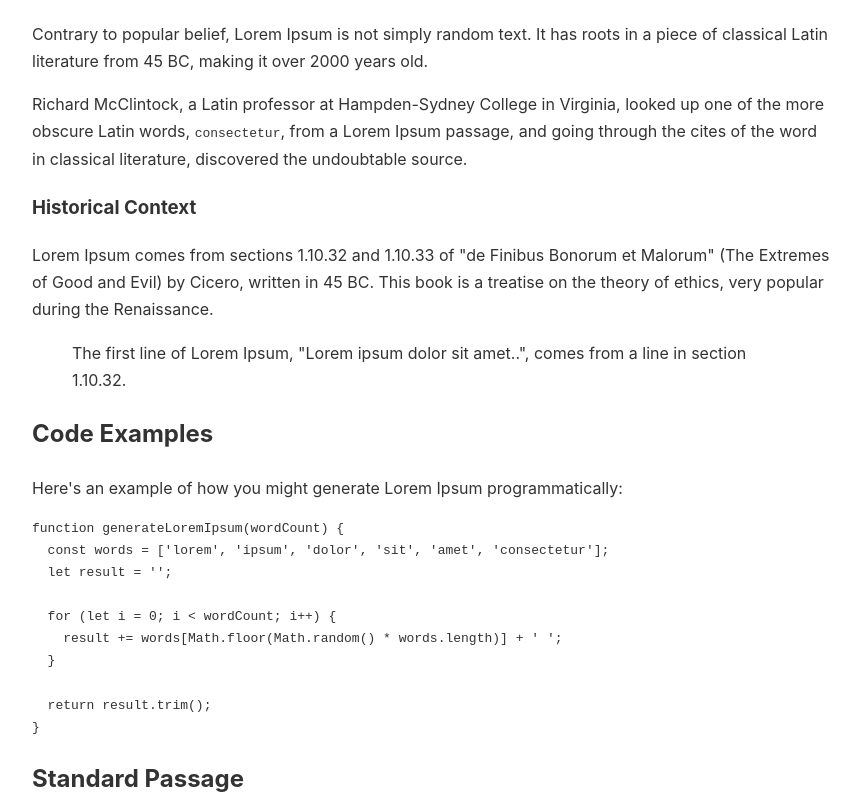
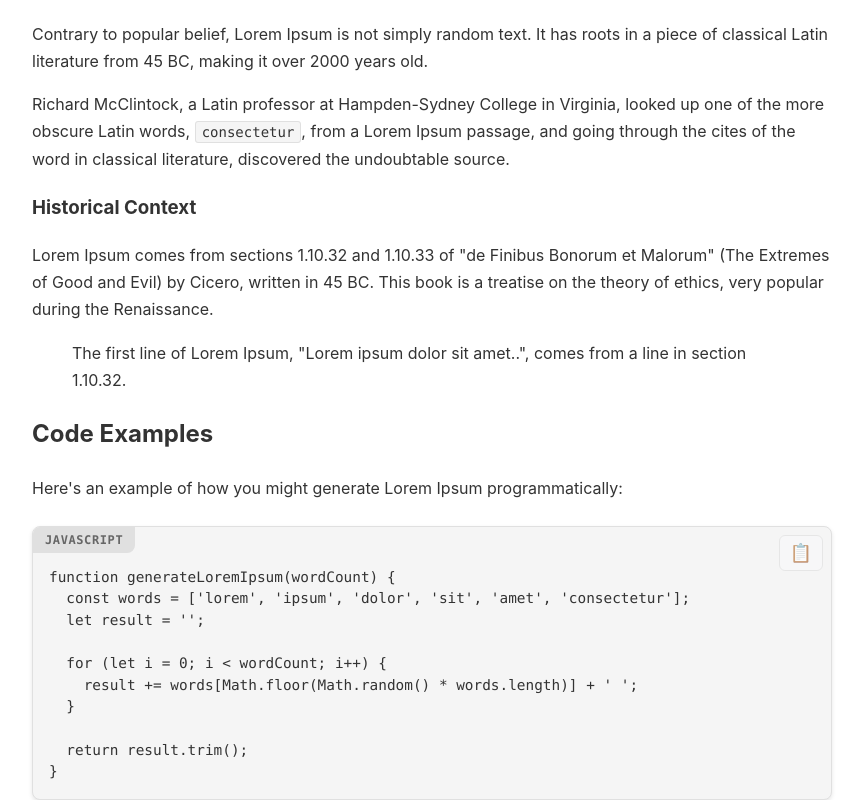
Before and after one commit to jamesmandrews/simple-book, an Angular app: page /chapter/chapter01 in a window 1280 px wide. Shown: the part 1080-1880 px from the top of the page, without its empty margins (348-1211 px from the left). Built offline with nearby package versions, Linux system fonts and the light colour scheme.

Commit message:
add codeblocks, and copy function

```diff
--- a/src/app/components/chapter-viewer/chapter-viewer.component.ts
+++ b/src/app/components/chapter-viewer/chapter-viewer.component.ts
@@ -6,11 +6,12 @@ import { Subject, takeUntil, switchMap, filter, combineLatest, take } from 'rxjs
 import { marked } from 'marked';
 import { BookLoaderService } from '../../services/book-loader.service';
 import { BookContent, NavigationItem } from '../../models/book.model';
+import { CodeCopyDirective } from '../../directives/code-copy.directive';
 
 @Component({
   selector: 'app-chapter-viewer',
   standalone: true,
-  imports: [CommonModule, RouterLink],
+  imports: [CommonModule, RouterLink, CodeCopyDirective],
   templateUrl: './chapter-viewer.component.html',
   styleUrl: './chapter-viewer.component.css'
 })
--- a/src/app/components/print-view/print-view.component.ts
+++ b/src/app/components/print-view/print-view.component.ts
@@ -5,11 +5,12 @@ import { Subject, takeUntil, forkJoin } from 'rxjs';
 import { marked } from 'marked';
 import { BookLoaderService } from '../../services/book-loader.service';
 import { BookContent } from '../../models/book.model';
+import { CodeCopyDirective } from '../../directives/code-copy.directive';
 
 @Component({
   selector: 'app-print-view',
   standalone: true,
-  imports: [CommonModule],
+  imports: [CommonModule, CodeCopyDirective],
   templateUrl: './print-view.component.html',
   styleUrl: './print-view.component.css'
 })
--- /dev/null
+++ b/src/app/directives/code-copy.directive.ts
@@ -0,0 +1,46 @@
+import { Directive, ElementRef, Renderer2, AfterViewInit } from '@angular/core';
+
+@Directive({
+  selector: '.markdown-content',
+  standalone: true
+})
+export class CodeCopyDirective implements AfterViewInit {
+  constructor(
+    private el: ElementRef,
+    private renderer: Renderer2
+  ) {}
+
+  ngAfterViewInit(): void {
+    // Find all pre > code elements and add copy buttons
+    const codeBlocks = this.el.nativeElement.querySelectorAll('pre code');
+
+    codeBlocks.forEach((codeElement: HTMLElement) => {
+      const preElement = codeElement.parentElement;
+      if (!preElement) return;
+
+      // Create copy button
+      const copyButton = this.renderer.createElement('button');
+      this.renderer.addClass(copyButton, 'copy-code-btn');
+      this.renderer.setAttribute(copyButton, 'aria-label', 'Copy code');
+      this.renderer.setProperty(copyButton, 'innerHTML', '📋');
+
+      // Add click handler
+      this.renderer.listen(copyButton, 'click', () => {
+        const code = codeElement.textContent || '';
+        navigator.clipboard.writeText(code).then(() => {
+          // Show feedback
+          this.renderer.setProperty(copyButton, 'innerHTML', '✓');
+          this.renderer.addClass(copyButton, 'copied');
+
+          setTimeout(() => {
+            this.renderer.setProperty(copyButton, 'innerHTML', '📋');
+            this.renderer.removeClass(copyButton, 'copied');
+          }, 2000);
+        });
+      });
+
+      // Add button to pre element
+      this.renderer.appendChild(preElement, copyButton);
+    });
+  }
+}
--- a/src/styles.css
+++ b/src/styles.css
@@ -104,3 +104,131 @@ body {
   background: var(--hover-bg);
   transition: background 0.2s;
 }
+
+/* Enhanced code block styling */
+.markdown-content pre {
+  position: relative;
+  background: var(--code-bg);
+  border: 1px solid var(--border-color);
+  border-radius: 8px;
+  padding: 1rem;
+  margin: 1.5rem 0;
+  overflow-x: auto;
+  box-shadow: 0 2px 4px rgba(0, 0, 0, 0.1);
+}
+
+.markdown-content pre code {
+  display: block;
+  padding: 0;
+  background: none;
+  color: var(--text-secondary);
+  font-family: 'Monaco', 'Menlo', 'Courier New', monospace;
+  font-size: 0.9rem;
+  line-height: 1.5;
+  white-space: pre;
+  overflow-x: auto;
+}
+
+/* Language label for code blocks */
+.markdown-content pre[class*="language-"]::before,
+.markdown-content pre code[class*="language-"]::before {
+  content: attr(class);
+  position: absolute;
+  top: 0;
+  left: 0;
+  padding: 0.25rem 0.75rem;
+  font-size: 0.75rem;
+  font-weight: 600;
+  text-transform: uppercase;
+  background: var(--border-color);
+  color: var(--text-tertiary);
+  border-bottom-right-radius: 8px;
+  letter-spacing: 0.05em;
+}
+
+/* Extract just the language name */
+.markdown-content pre code[class*="language-python"]::before {
+  content: "Python";
+}
+
+.markdown-content pre code[class*="language-javascript"]::before,
+.markdown-content pre code[class*="language-js"]::before {
+  content: "JavaScript";
+}
+
+.markdown-content pre code[class*="language-typescript"]::before,
+.markdown-content pre code[class*="language-ts"]::before {
+  content: "TypeScript";
+}
+
+.markdown-content pre code[class*="language-html"]::before {
+  content: "HTML";
+}
+
+.markdown-content pre code[class*="language-css"]::before {
+  content: "CSS";
+}
+
+.markdown-content pre code[class*="language-json"]::before {
+  content: "JSON";
+}
+
+.markdown-content pre code[class*="language-bash"]::before,
+.markdown-content pre code[class*="language-shell"]::before {
+  content: "Bash";
+}
+
+/* Inline code styling */
+.markdown-content code:not(pre code) {
+  background: var(--code-bg);
+  padding: 0.125rem 0.375rem;
+  border-radius: 3px;
+  font-family: 'Monaco', 'Menlo', 'Courier New', monospace;
+  font-size: 0.875em;
+  color: var(--text-secondary);
+  border: 1px solid var(--border-color);
+}
+
+/* Copy button styling */
+.markdown-content .copy-code-btn {
+  position: absolute;
+  top: 0.5rem;
+  right: 0.5rem;
+  background: var(--bg-secondary);
+  border: 1px solid var(--border-color);
+  border-radius: 6px;
+  padding: 0.375rem 0.625rem;
+  font-size: 1.125rem;
+  cursor: pointer;
+  opacity: 0.7;
+  transition: all 0.2s;
+  z-index: 10;
+}
+
+.markdown-content .copy-code-btn:hover {
+  opacity: 1;
+  background: var(--hover-bg);
+  transform: scale(1.05);
+}
+
+.markdown-content .copy-code-btn.copied {
+  background: #4caf50;
+  color: white;
+  border-color: #4caf50;
+}
+
+.markdown-content pre:hover .copy-code-btn {
+  opacity: 1;
+}
+
+/* Adjust pre padding to make room for copy button */
+.markdown-content pre {
+  padding: 2.5rem 1rem 1rem 1rem;
+}
+
+/* Print: hide copy buttons */
+@media print {
+  .markdown-content .copy-code-btn {
+    display: none;
+  }
+}
```
